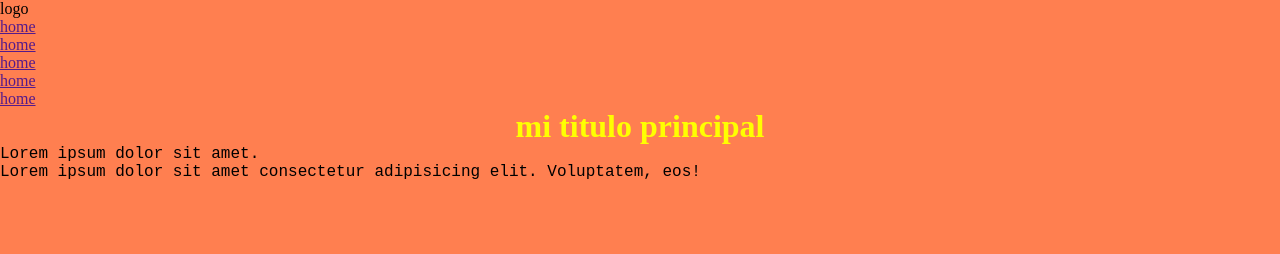
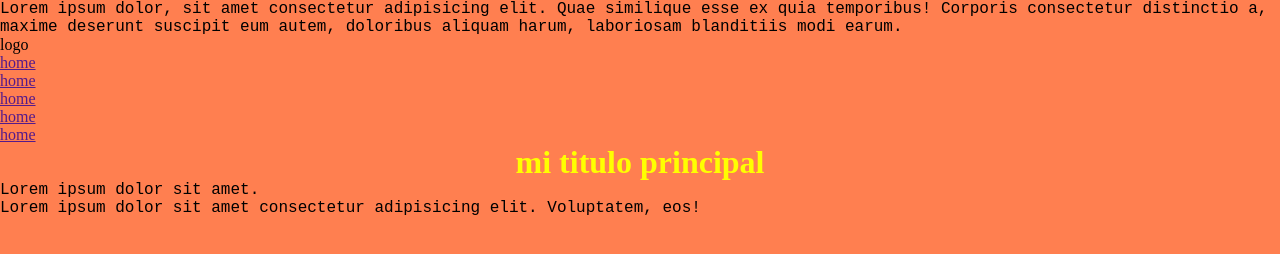
Before and after one commit to codercabral/comisioncoder, a plain HTML site: page index.html in a window 1280 px wide. Drawn offline with Linux system fonts and the light colour scheme.

Commit message:
ingreso un section desde el pasado

```diff
--- a/index.html
+++ b/index.html
@@ -7,6 +7,11 @@
     <title>git-github</title>
 </head>
 <body>
+    <section>
+        <div>
+            <p>Lorem ipsum dolor, sit amet consectetur adipisicing elit. Quae similique esse ex quia temporibus! Corporis consectetur distinctio a, maxime deserunt suscipit eum autem, doloribus aliquam harum, laboriosam blanditiis modi earum.</p>
+        </div>
+    </section>
     <header>
         <div class="logo">logo</div>
         <nav>
```
